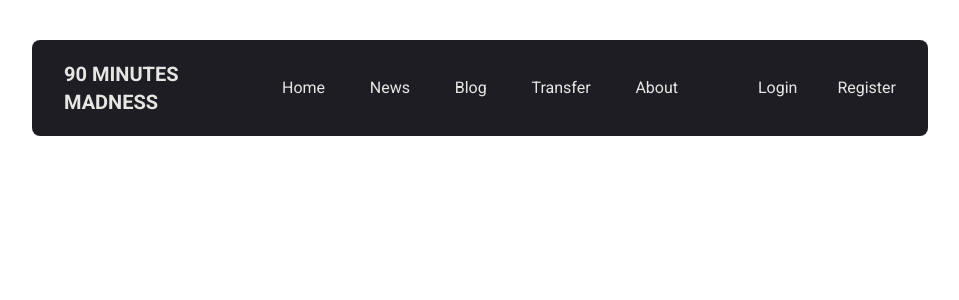
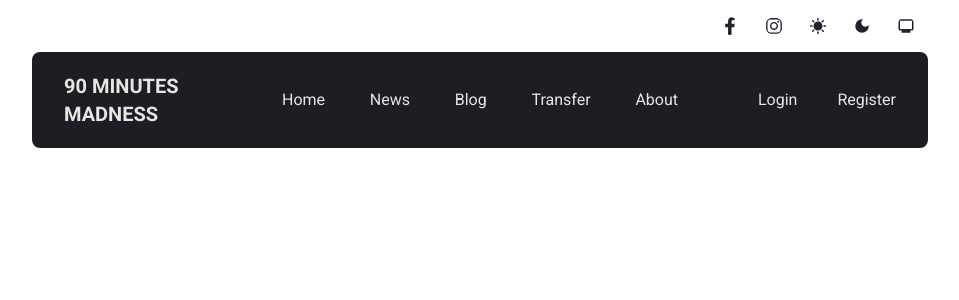
Before and after one commit to sakib-h/90minutesmadness, a Next.js app: page / in a window 1280 px wide. Shown: the top 300 px of the page, without its empty margins (160-1119 px from the left). Built offline with nearby package versions, Linux system fonts and the light colour scheme.

Commit message:
working on adding themes like light, dark and system

```diff
--- a/app/layout.js
+++ b/app/layout.js
@@ -1,5 +1,8 @@
+'use client';
 import Navbar from '@components/Navbar';
+import Topbar from '@components/Topbar';
 import '@styles/globals.css';
+import { useState, useEffect } from 'react';
 
 export const metadata = {
 	title: '90 Minutes Madness',
@@ -7,14 +10,29 @@ export const metadata = {
 };
 
 export default function RootLayout({ children }) {
+	const [theme, setTheme] = useState();
+	useEffect(() => {
+		if (
+			localStorage.theme === 'dark' ||
+			(!('theme' in localStorage) &&
+				window.matchMedia('(prefers-color-scheme: dark)').matches)
+		) {
+			setTheme('dark');
+		} else {
+			setTheme('');
+		}
+	}, [theme]);
+
+	console.log(theme);
 	return (
 		<html
 			lang="en"
-			className="">
+			className={theme}>
 			<body
 				className="w-screen min-h-screen bg-primary-bg dark:bg-dark-primary-bg"
 				suppressHydrationWarning={true}>
 				<div className="container relative">
+					<Topbar />
 					<Navbar />
 					{children}
 				</div>
--- a/components/Navbar.jsx
+++ b/components/Navbar.jsx
@@ -4,7 +4,7 @@ const Navbar = () => {
 	const menuItems = ['home', 'news', 'blog', 'transfer', 'about'];
 	const authItems = ['login', 'register'];
 	return (
-		<nav className="w-full grid grid-cols-2 lg:grid-cols-4 gap-10  items-center  mt-10 rounded-lg bg-[#121119f2] dark:bg-[#ffffff] text-dark-primary-text dark:text-primary-text  px-8 py-5 backdrop-blur-sm">
+		<nav className="w-full grid grid-cols-2 lg:grid-cols-4 gap-10  items-center  rounded-lg bg-[#121119f2] dark:bg-[#ffffff] text-dark-primary-text dark:text-primary-text  px-8 py-5 backdrop-blur-sm">
 			<div className="logo hidden  lg:flex justify-start  col-span-1">
 				<Link
 					className="font-Roboto font-[700] text-xl"
--- a/components/Topbar.jsx
+++ b/components/Topbar.jsx
@@ -1,11 +1,49 @@
 'use client';
+import Link from 'next/link';
 import { useState } from 'react';
-const [theme, setTheme] = useState();
+import { FaFacebookF, FaInstagram, FaMoon, FaSun } from 'react-icons/fa';
+import { MdDarkMode, MdSunny, MdMonitor } from 'react-icons/md';
+const Topbar = () => {
+	console.log(localStorage.getItem('theme'));
+	const [theme, setTheme] = useState(
+		localStorage.getItem('theme') || 'system'
+	);
+	const switchTheme = (e) => {
+		setTheme(e);
+		localStorage.setItem('theme', e);
+	};
+	console.log(theme);
+	return (
+		<div className="hidden md:flex justify-end py-3">
+			<div className="socialIcon flex items-center">
+				<Link
+					href="https://www.facebook.com/90minutesmadness"
+					title="@90minutesmadness"
+					target="_blank">
+					<FaFacebookF className="topbarIcon" />
+				</Link>
 
-const Topbar = () => {
-	return <div className="flex justify-end">
-
-    </div>;
+				<Link
+					href="https://www.instagram.com/90minutesmadness"
+					title="@90minutesmadness"
+					target="_blank">
+					<FaInstagram className="topbarIcon" />
+				</Link>
+				<MdSunny
+					className="topbarIcon"
+					onClick={() => switchTheme('light')}
+				/>
+				<MdDarkMode
+					className="topbarIcon"
+					onClick={() => switchTheme('dark')}
+				/>
+				<MdMonitor
+					className="topbarIcon"
+					onClick={() => switchTheme('system')}
+				/>
+			</div>
+		</div>
+	);
 };
 
 export default Topbar;
--- a/styles/globals.css
+++ b/styles/globals.css
@@ -13,4 +13,7 @@
 	.container {
 		@apply w-[95%] md:w-[90%] lg:w-[85%] xl:w-[70%] mx-auto;
 	}
+	.topbarIcon {
+		@apply mx-2 text-[20px] md:text-[28px] p-[5px] text-primary-text hover:bg-dark-primary-bg hover:text-primary-bg dark:text-dark-primary-text dark:hover:bg-primary-bg dark:hover:text-primary-text rounded-full cursor-pointer transition duration-[0.3s];
+	}
 }
```
